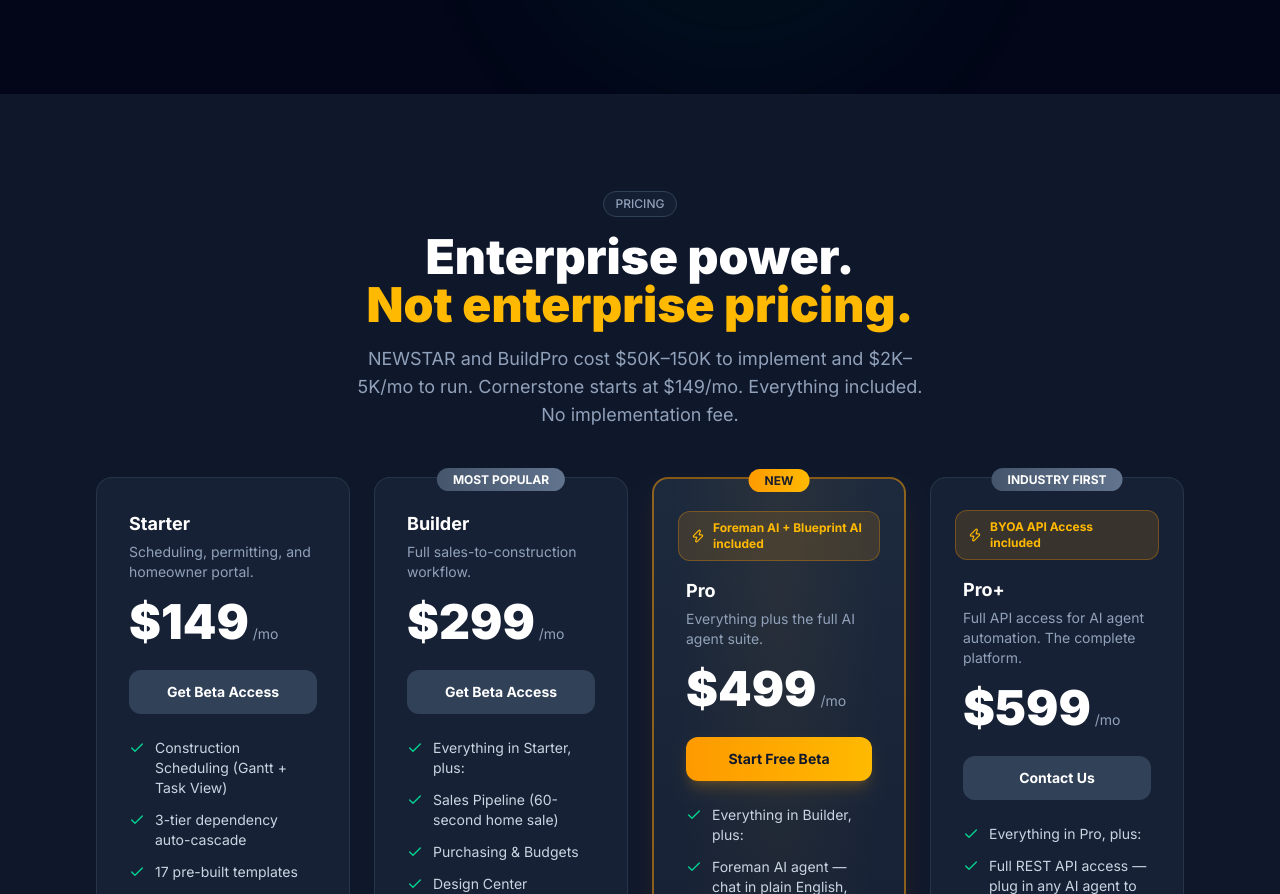
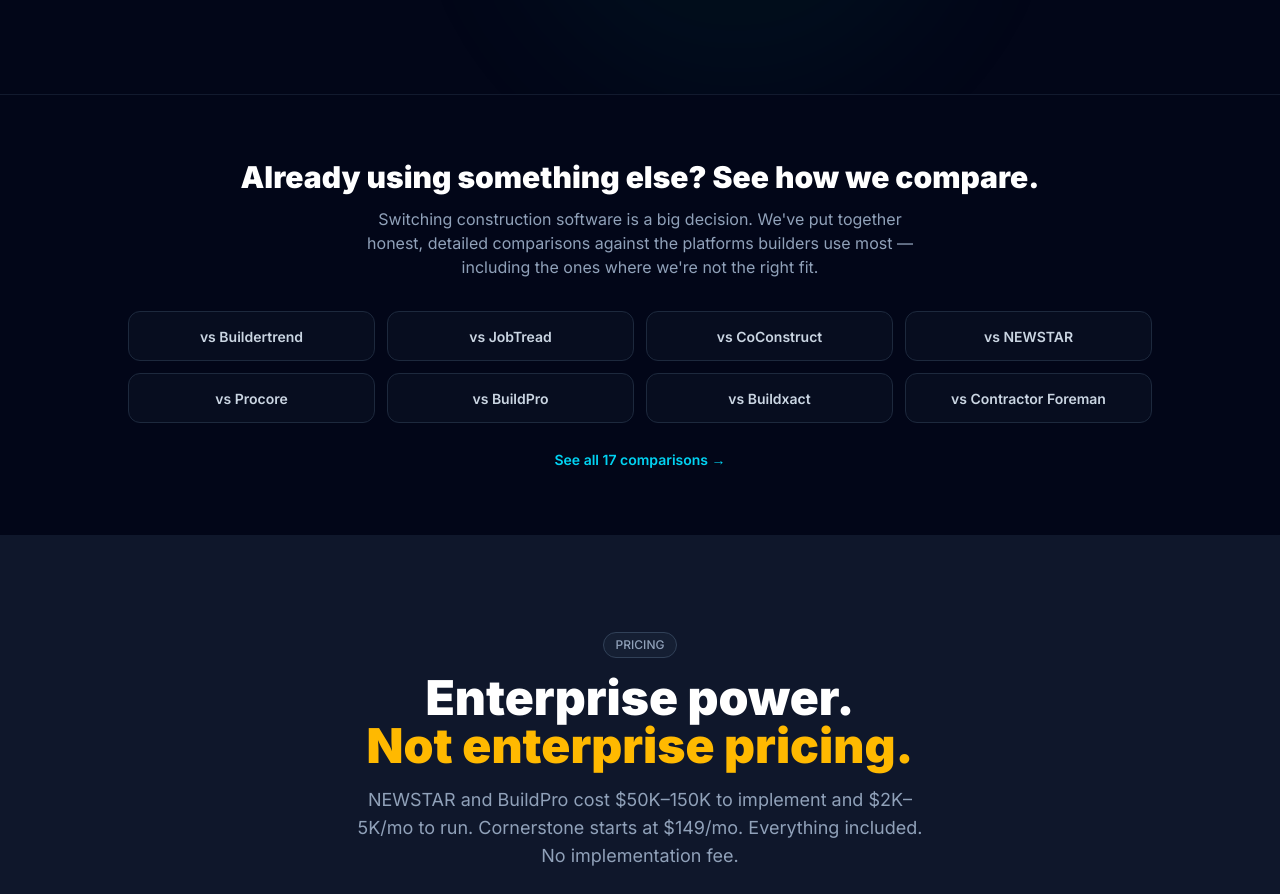
Before and after one commit to Scootermcgavin121/cornerstone-marketing-v2, a Next.js app: page / in a window 1280 px wide. Shown: the part 8209-9103 px from the top of the page. Built offline with nearby package versions, Linux system fonts and the light colour scheme.

Commit message:
feat(homepage): add competitor compare strip section with 8 top links + See all 17

```diff
--- a/src/app/page.tsx
+++ b/src/app/page.tsx
@@ -19,6 +19,7 @@
 import { AgentsSection } from "@/components/AgentsSection";
 import { ModulesGrid } from "@/components/ModulesGrid";
 import { DataOwnership } from "@/components/DataOwnership";
+import { CompetitorCompareStrip } from "@/components/CompetitorCompareStrip";
 import { PricingSection } from "@/components/PricingSection";
 import { CTASection } from "@/components/CTASection";
 import { Footer } from "@/components/Footer";
@@ -34,6 +35,7 @@
       <AiTakeoffSection />
       <ModulesGrid />
       <DataOwnership />
+      <CompetitorCompareStrip />
       <PricingSection />
       <CTASection />
       <Footer />
--- /dev/null
+++ b/src/components/CompetitorCompareStrip.tsx
@@ -0,0 +1,52 @@
+import Link from "next/link";
+
+const topCompetitors = [
+  { name: "Buildertrend", slug: "buildertrend" },
+  { name: "JobTread", slug: "jobtread" },
+  { name: "CoConstruct", slug: "coconstruct" },
+  { name: "NEWSTAR", slug: "newstar" },
+  { name: "Procore", slug: "procore" },
+  { name: "BuildPro", slug: "buildpro" },
+  { name: "Buildxact", slug: "buildxact" },
+  { name: "Contractor Foreman", slug: "contractor-foreman" },
+];
+
+export function CompetitorCompareStrip() {
+  return (
+    <section className="py-16 px-4 border-t border-slate-800/60">
+      <div className="max-w-5xl mx-auto">
+        <div className="text-center mb-8">
+          <h2 className="text-2xl sm:text-3xl font-black text-white mb-3">
+            Already using something else? See how we compare.
+          </h2>
+          <p className="text-slate-400 max-w-xl mx-auto text-sm sm:text-base">
+            Switching construction software is a big decision. We&apos;ve put together honest, detailed comparisons against the platforms builders use most — including the ones where we&apos;re not the right fit.
+          </p>
+        </div>
+
+        <div className="grid grid-cols-2 sm:grid-cols-4 gap-3 mb-6">
+          {topCompetitors.map((c) => (
+            <Link
+              key={c.slug}
+              href={`/${c.slug}-alternative`}
+              className="px-4 py-3 rounded-xl border border-slate-800 bg-slate-900/40 hover:border-cyan-500/30 hover:bg-slate-900/80 transition-all duration-200 group text-center"
+            >
+              <span className="text-slate-300 text-sm font-semibold group-hover:text-cyan-400 transition-colors">
+                vs {c.name}
+              </span>
+            </Link>
+          ))}
+        </div>
+
+        <div className="text-center">
+          <Link
+            href="/alternatives"
+            className="inline-flex items-center gap-2 text-cyan-400 hover:text-cyan-300 font-semibold text-sm"
+          >
+            See all 17 comparisons →
+          </Link>
+        </div>
+      </div>
+    </section>
+  );
+}
```
